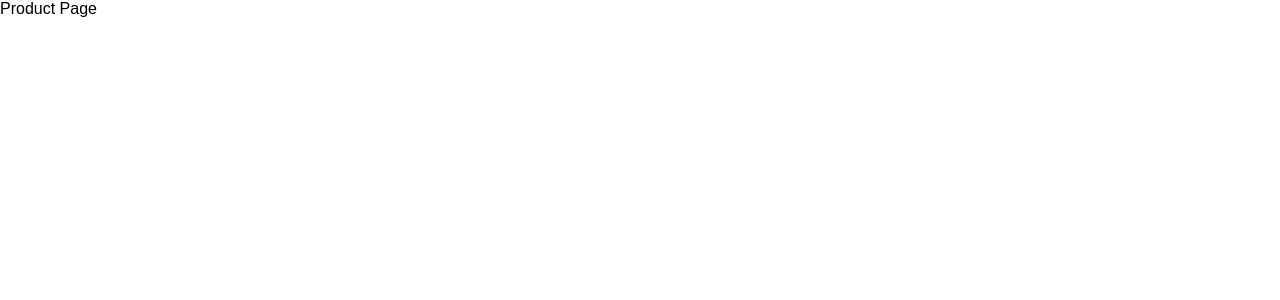
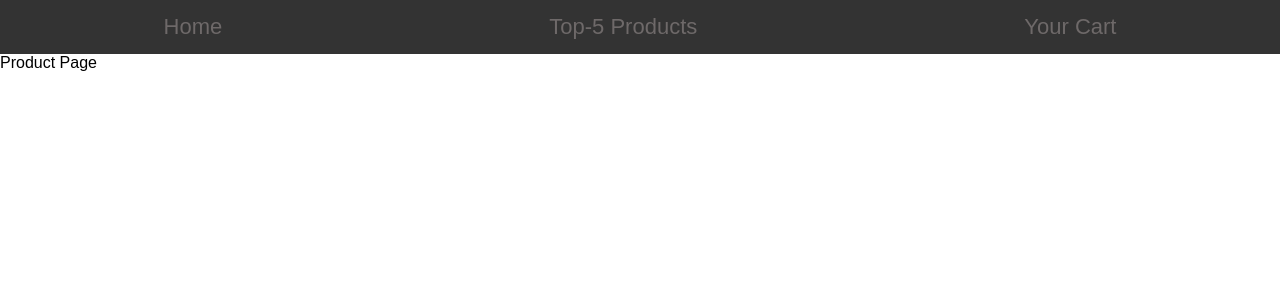
Before and after one commit to paulogc/skip-the-dishes, a React (Create React App) app: page / in a window 1280 px wide. Shown: the top 300 px of the page. Built offline with nearby package versions, Linux system fonts and the light colour scheme; no server answers; the HTML template or start-up script is replaced by a standard one.

Commit message:
setup react router

```diff
--- a/package.json
+++ b/package.json
@@ -9,12 +9,14 @@
     "babel-plugin-transform-runtime": "^6.23.0",
     "babel-preset-es2015": "^6.24.1",
     "babel-preset-stage-0": "^6.24.1",
+    "history": "^4.7.2",
     "jest": "^22.1.4",
     "jest-cli": "^22.1.4",
     "module-resolver": "^1.0.0",
     "react": "^16.2.0",
     "react-dom": "^16.2.0",
     "react-redux": "^5.0.6",
+    "react-router-dom": "^4.2.2",
     "react-scripts": "1.1.0",
     "redux": "^3.7.2",
     "redux-devtools-extension": "^2.13.2",
--- a/src/App.js
+++ b/src/App.js
@@ -1,13 +1,24 @@
 import React from 'react';
 import { Provider } from 'react-redux';
-
-import ProductPage from './containers/ProductPage';
+import { BrowserRouter as Router, Route } from 'react-router-dom';
 
 import store from './store';
 
+import NavBar from './containers/NavBar';
+import ProductPage from './containers/ProductPage';
+import TopProductsPage from './containers/TopProductsPage';
+import CartPage from './containers/CartPage';
+
 const App = () => (
   <Provider store={store}>
-    <ProductPage />
+      <Router>
+        <div>
+          <NavBar />
+          <Route exact path="/" component={ProductPage}/>
+          <Route path="/top-5" component={TopProductsPage}/>
+          <Route path="/cart" component={CartPage}/>
+        </div>
+    </Router>
   </Provider>
 );
 
--- /dev/null
+++ b/src/containers/CartPage/index.jsx
@@ -0,0 +1,7 @@
+import React from 'react';
+
+const CartPage = () => (
+  <div>Cart Page</div>
+);
+
+export default CartPage;
--- /dev/null
+++ b/src/containers/NavBar/index.js
@@ -0,0 +1,13 @@
+import React from 'react';
+import { Link  } from 'react-router-dom';
+import './style.css';
+
+const NavBar = (props) => (
+  <ul>
+    <li><Link to="/">Home</Link></li>
+    <li><Link to="/top-5">Top-5 Products</Link></li>
+    <li><Link to="/cart">Your Cart</Link></li>
+  </ul>
+);
+
+export default NavBar;
--- /dev/null
+++ b/src/containers/NavBar/style.css
@@ -0,0 +1,22 @@
+ul {
+  list-style-type: none;
+  margin: 0;
+  font-size: 22px;
+  padding: 0;
+  overflow: hidden;
+  background-color: #333;
+  display: flex;
+  justify-content: space-around;
+}
+
+li a {
+  display: block;
+  color: rgb(110, 105, 105);
+  text-align: center;
+  padding: 14px 16px;
+  text-decoration: none;
+}
+
+li a:hover {
+  background-color: rgb(31, 27, 27);
+}
--- a/src/containers/ProductPage/index.jsx
+++ b/src/containers/ProductPage/index.jsx
@@ -36,12 +36,10 @@ class ProductPage extends Component {
 }
 
 export default connect(
-  ({ products, appStatus }) => {
-    return {
-      products,
-      isLoading: appStatus[TYPE_PRODUCT] !== UPDATED,
-    };
-  },
+  ({ products, appStatus }) => ({
+    products,
+    isLoading: appStatus[TYPE_PRODUCT] !== UPDATED,
+  }),
   {
     onFetchProducts: fetchProducts,
   },
--- /dev/null
+++ b/src/containers/TopProductsPage/index.jsx
@@ -0,0 +1,7 @@
+import React from 'react';
+
+const TopProductsPage = () => (
+  <div>To pProducts Page</div>
+);
+
+export default TopProductsPage;
```
Also changed, not shown: 1 other file (tests, documents, lock files or other folders).
